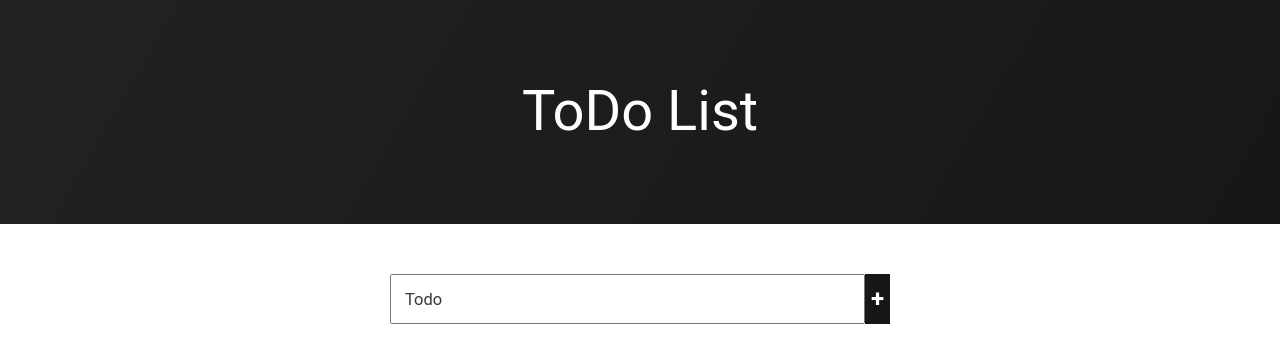
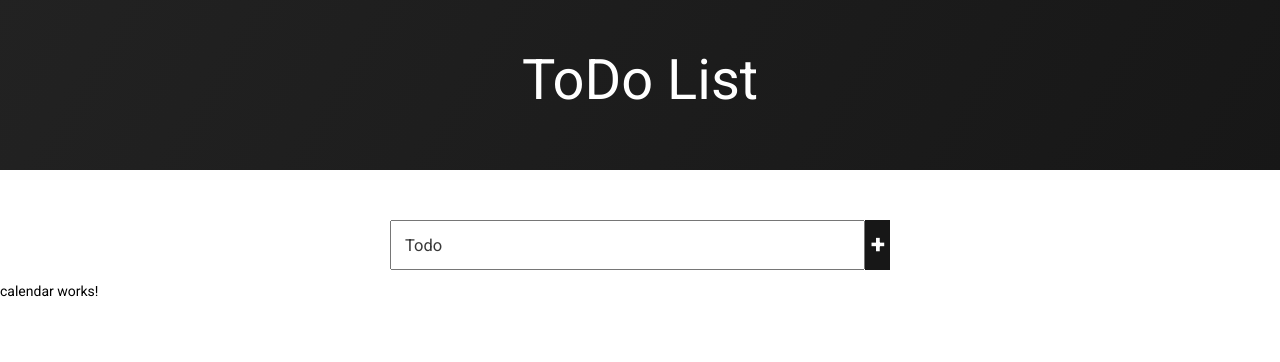
Before and after one commit to EmilianoRojas/todo-list-angular, an Angular app: page / in a window 1280 px wide. Shown: the top 362 px of the page. Built offline with nearby package versions, Linux system fonts and the light colour scheme.

Commit message:
added angular material

```diff
--- a/angular.json
+++ b/angular.json
@@ -23,6 +23,7 @@
               "src/assets"
             ],
             "styles": [
+              "./node_modules/@angular/material/prebuilt-themes/purple-green.css",
               "src/styles.css"
             ],
             "scripts": []
@@ -90,6 +91,7 @@
               "src/assets"
             ],
             "styles": [
+              "./node_modules/@angular/material/prebuilt-themes/purple-green.css",
               "src/styles.css"
             ],
             "scripts": []
--- a/package.json
+++ b/package.json
@@ -11,10 +11,12 @@
   "private": true,
   "dependencies": {
     "@angular/animations": "^14.2.0",
+    "@angular/cdk": "^14.2.2",
     "@angular/common": "^14.2.0",
     "@angular/compiler": "^14.2.0",
     "@angular/core": "^14.2.0",
     "@angular/forms": "^14.2.0",
+    "@angular/material": "^14.2.2",
     "@angular/platform-browser": "^14.2.0",
     "@angular/platform-browser-dynamic": "^14.2.0",
     "@angular/router": "^14.2.0",
--- a/src/app/app.component.html
+++ b/src/app/app.component.html
@@ -1,4 +1,5 @@
 <header>{{title}}</header>
 <body>
   <app-task-list></app-task-list>
+  <app-calendar></app-calendar>
 </body>
--- /dev/null
+++ b/src/app/calendar/calendar.component.html
@@ -0,0 +1 @@
+<p>calendar works!</p>
--- /dev/null
+++ b/src/app/calendar/calendar.component.ts
@@ -0,0 +1,15 @@
+import { Component, OnInit } from '@angular/core';
+
+@Component({
+  selector: 'app-calendar',
+  templateUrl: './calendar.component.html',
+  styleUrls: ['./calendar.component.css']
+})
+export class CalendarComponent implements OnInit {
+
+  constructor() { }
+
+  ngOnInit(): void {
+  }
+
+}
--- a/src/index.html
+++ b/src/index.html
@@ -6,8 +6,11 @@
   <base href="/">
   <meta name="viewport" content="width=device-width, initial-scale=1">
   <link rel="icon" type="image/x-icon" href="favicon.ico">
+  <link rel="preconnect" href="https://fonts.gstatic.com">
+  <link href="https://fonts.googleapis.com/css2?family=Roboto:wght@300;400;500&display=swap" rel="stylesheet">
+  <link href="https://fonts.googleapis.com/icon?family=Material+Icons" rel="stylesheet">
 </head>
-<body>
+<body class="mat-typography">
   <app-root></app-root>
 </body>
 </html>
--- a/src/styles.css
+++ b/src/styles.css
@@ -1 +1,4 @@
 /* You can add global styles to this file, and also import other style files */
+
+html, body { height: 100%; }
+body { margin: 0; font-family: Roboto, "Helvetica Neue", sans-serif; }
```
Also changed, not shown: src/app/app.module.ts (+7 -4 lines), src/app/calendar/calendar.module.ts (added, +18 -0 lines), src/app/task-list/task-list.module.ts (added, +18 -0 lines), src/app/calendar/calendar.component.css (added), 2 other files (tests, documents, lock files or other folders).
